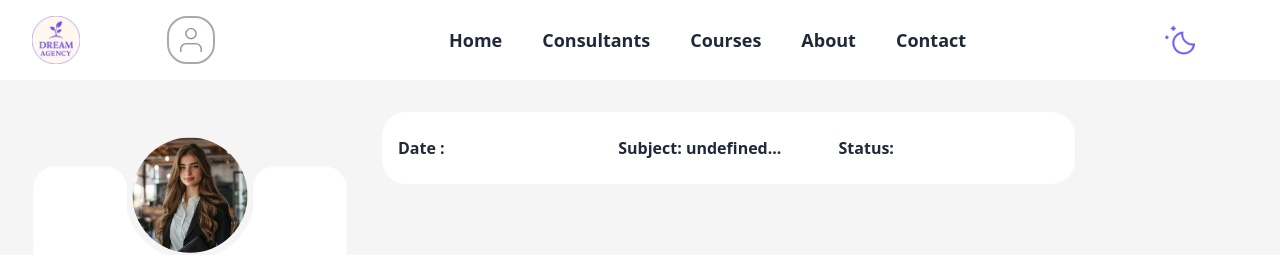
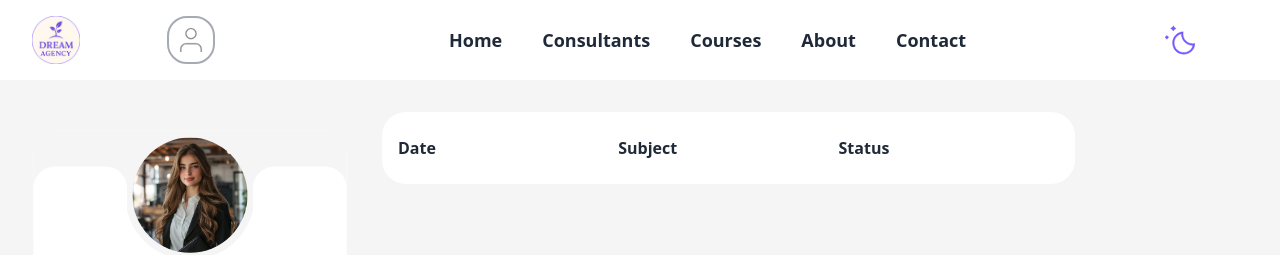
Before and after one commit to DreamAgencyhub/Front-end, a Next.js app: page /profile in a window 1280 px wide. Shown: the top 255 px of the page. Built offline with nearby package versions, Linux system fonts and the light colour scheme.

Commit message:
fix: fix Headers UI bug

```diff
--- a/app/(public)/(user)/profile/Header.tsx
+++ b/app/(public)/(user)/profile/Header.tsx
@@ -1,6 +1,7 @@
 import { IconFeatherPlusCircle } from "@/app/components/icons";
 import Button from "@/app/components/ui/Button";
 import { formatDate } from "@/app/utilities/helpers";
+import { stat } from "fs/promises";
 
 interface Header {
   shouldShowBtn?: boolean;
@@ -18,21 +19,21 @@ export default function Header({
   return (
     <div className=" font-semibold bg-secondary-default rounded-3xl px-4 py-6 md:px-4 md:py-6 relative flex flex-row justify-between items-center w-full md:w-[80%]">
       <div className="grid grid-cols-3 items-center w-full text-sm md:text-base">
-        <span>Date : {formatDate(date)}</span>
+        <span>Date {date && `:${formatDate(date)}`}</span>
         <span className=" block lg:hidden">
-          Subject: {`${subject?.substring(0, 8)}...`}
+          Subject {subject && `: ${subject?.substring(0, 8)}...`}
         </span>
         <span className="hidden lg:block">
-          Subject: {`${subject?.substring(0, 20)}...`}
+          Subject {subject && `:${subject?.substring(0, 20)}...`}
         </span>
         <span>
-          Status:{" "}
+          Status{" "}
           <span
             className={`${
               status === "InProcess" ? "text-sky-600" : "text-green-600"
             }`}
           >
-            {status}
+            {status && `: ${status}`}
           </span>
         </span>
       </div>
```
